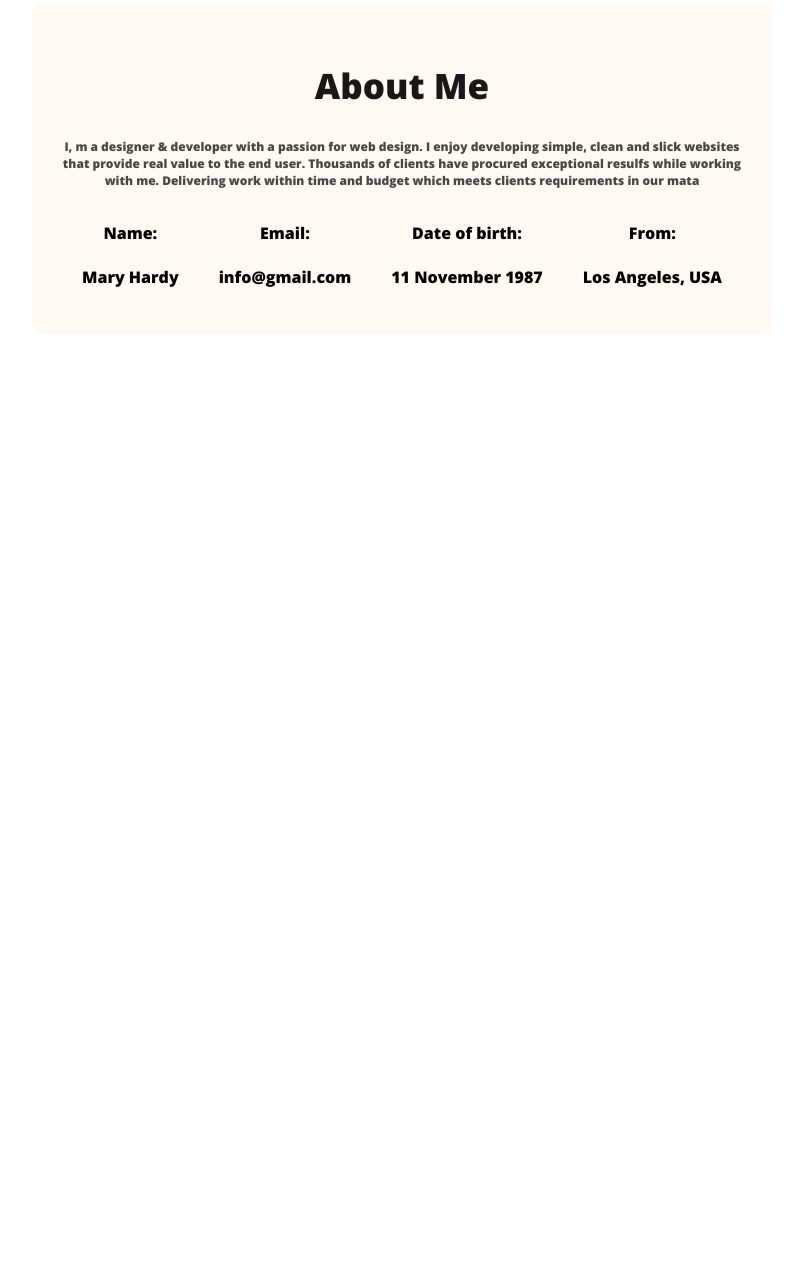
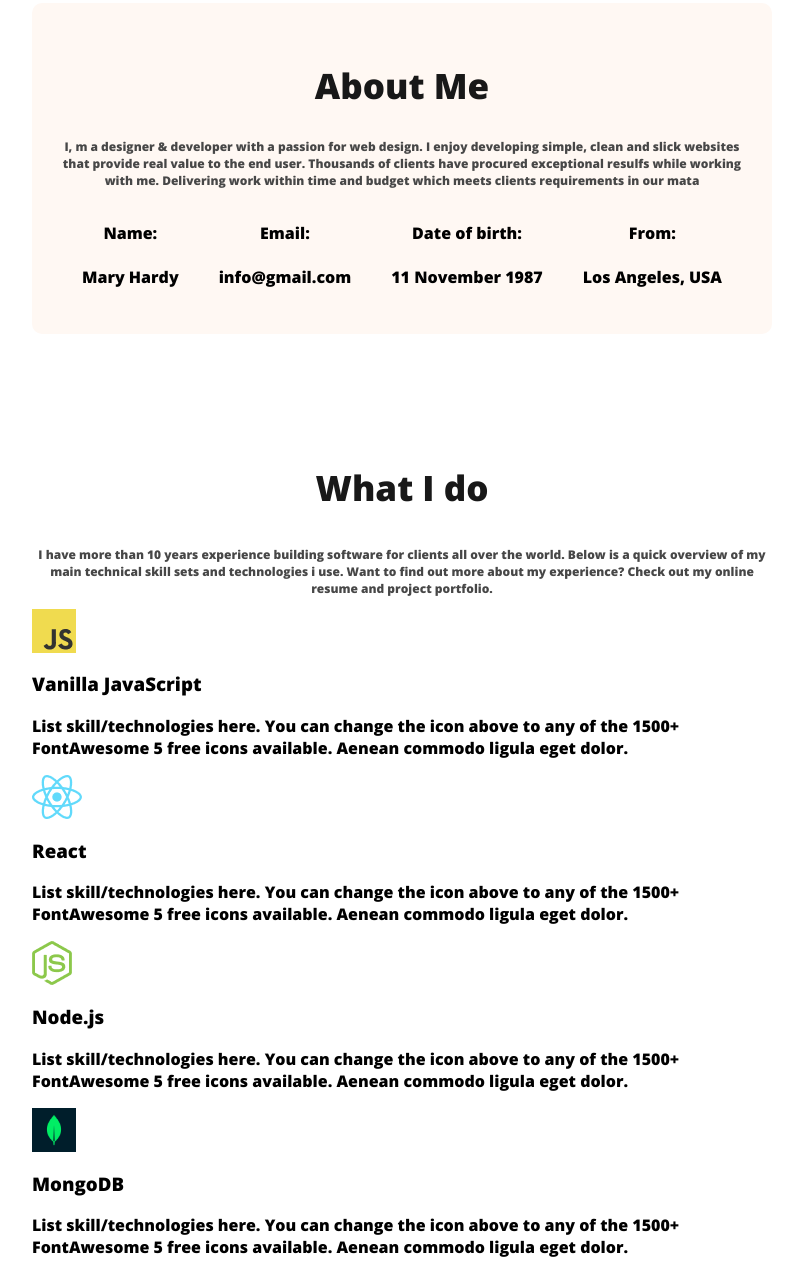
Before and after one commit to Lokman-Hakim-Shawon/module-5-project, a plain HTML site: page index.html in a window 1280 px wide. Shown: the part 638-1912 px from the top of the page, without its empty margins (238-1035 px from the left). Before the commit the page ends 1102 px from the top, so only its background shows below. Drawn offline with nearby package versions, Linux system fonts and the light colour scheme.

Commit message:
skill-div

```diff
--- a/first.css
+++ b/first.css
@@ -102,3 +102,6 @@ main{
     text-align: center;
     font-size: 12px;
 }
+#what-i-do-description{
+    padding:30px 80px;
+}
--- a/index.html
+++ b/index.html
@@ -56,6 +56,32 @@
                 </div>
             </div>
         </section>
+        <section>
+            <h3 class="section-title">What I do</h3>
+            <p id="what-i-do-desciption" class="section-description">I have more than 10 years experience building software for clients all over the world. Below is a quick overview of my main technical skill sets and technologies i use. Want to find out more about my experience? Check out my online resume and project portfolio.</p>
+            <div class="skills-container">
+                <div class="skill">
+                    <img src="images/icons/js.png" alt="">
+                    <h3 class="skill-title">Vanilla JavaScript</h3>
+                    <p class="skill-desciption">List skill/technologies here. You can change the icon above to any of the 1500+ FontAwesome 5 free icons available. Aenean commodo ligula eget dolor.</p>
+                </div>
+                <div class="skill">
+                    <img src="images/icons/react.png" alt="">
+                    <h3 class="skill-title">React</h3>
+                    <p class="skill-desciption">List skill/technologies here. You can change the icon above to any of the 1500+ FontAwesome 5 free icons available. Aenean commodo ligula eget dolor.</p>
+                </div>
+                <div class="skill">
+                    <img src="images/icons/nodejs.png" alt="">
+                    <h3 class="skill-title">Node.js</h3>
+                    <p class="skill-desciption">List skill/technologies here. You can change the icon above to any of the 1500+ FontAwesome 5 free icons available. Aenean commodo ligula eget dolor.</p>
+                </div>
+                <div class="skill">
+                    <img src="images/icons/mongo.png" alt="">
+                    <h3 class="skill-title">MongoDB</h3>
+                    <p class="skill-desciption">List skill/technologies here. You can change the icon above to any of the 1500+ FontAwesome 5 free icons available. Aenean commodo ligula eget dolor.</p>
+                </div>
+            </div>
+        </section>
     </main>
 </body>
 </html>
```
